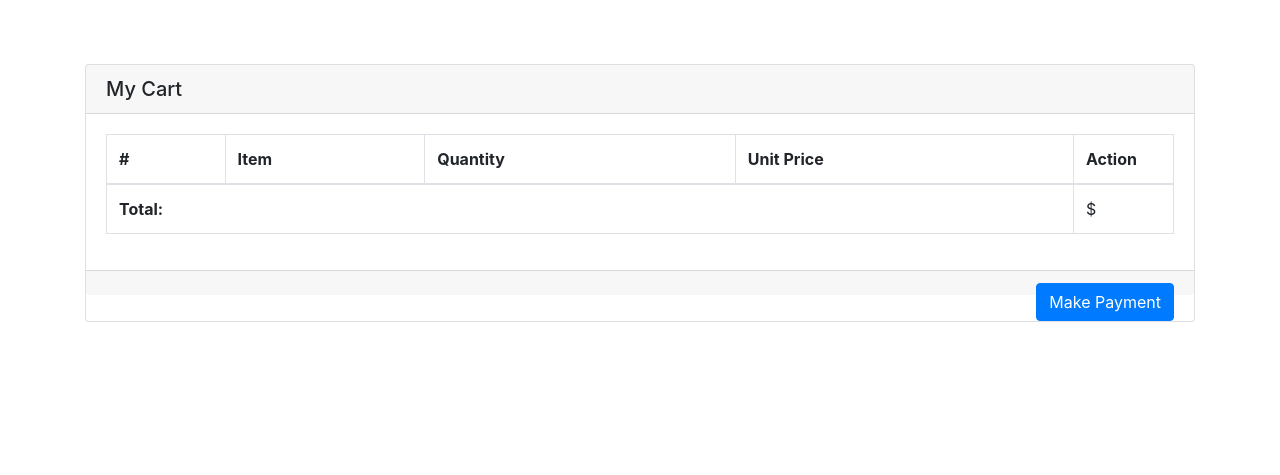
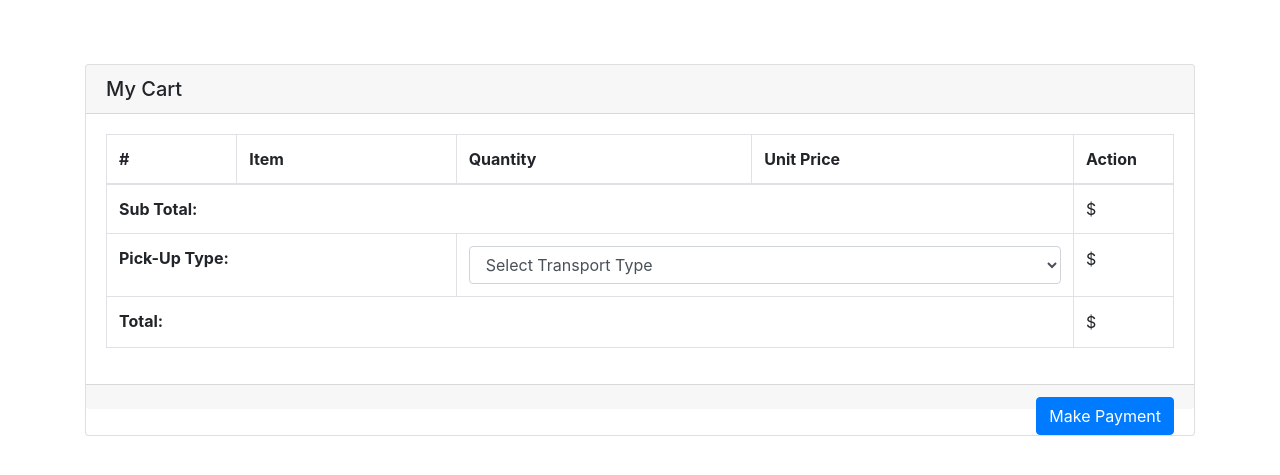
Before and after one commit to nathanieladeniran/nathcart, a PHP site: page /cart.php in a window 1280 px wide. Shown: the part 56-531 px from the top of the page. Run offline with PHP 8.4, Linux system fonts and the light colour scheme; the visitor is signed in with stand-in values (Sample User, id 1); data comes from the database, SQL or seed files in the repository; data that the repository does not hold is empty.

Commit message:
Updated the cart page to have a shipping method

```diff
--- a/cart.php
+++ b/cart.php
@@ -71,7 +71,7 @@
 
 
                         echo '
-                                <table id="cart-table" class="table table-hover table-bordered">
+                                <table id="cart-table" class="table table-bordered">
                                 <thead>
                                     <tr>
                                     <th scope="col">#</th>
@@ -113,10 +113,33 @@
                         echo '
                                 <tr>
                                     <th colspan="4" align="right">
+                                       Sub Total:
+                                    </th>
+                                    <td><input type="hidden" name="tot" id="tot" value="'. $_SESSION['total'] .'" /><input type="hidden" name="sesid" value="'. session_id() .'" />
+                                        $ '. $_SESSION['total'] .'
+                                    </td>
+                                </tr>
+                                <tr>
+                                    <th colspan="2" align="right">
+                                        Pick-Up Type:
+                                    </th>
+                                    <td colspan="2">
+                                        <select name="picktype" id="picktype" class="form-control">
+                                            <option value="">Select Transport Type</option>
+                                            <option value="0">Pick-Up</option>
+                                            <option value="5">UPS</option>
+                                        </select>
+                                    </td>
+                                    <td colspan="1" align="">
+                                    $<input type="text" value="" id="pickup" name="pickup" disabled style="background-color:#fff;border:none; width:50px;">
+                                    </td>
+                                </tr>
+                                <tr>
+                                    <th colspan="4" align="right">
                                         Total:
                                     </th>
-                                    <td><input type="hidden" name="tot" value="'. $_SESSION['total'] .'" /><input type="hidden" name="sesid" value="'. session_id() .'" />
-                                        $ '. $_SESSION['total'] .'
+                                    <td><input type="hidden" name="" id="" value="'. $_SESSION['total'] .'" /><input type="hidden" name="sesid" value="'. session_id() .'" />
+                                        $ <input type="text" name="showtot" value="" id="showtot" disabled style="background-color:#fff;border:none;width:50px;">
                                     </td>
                                 </tr>
 
@@ -135,7 +158,7 @@
 
                  <div class="card-footer">
                     <!--a class="btn btn-primary float-right" href="#" id="pay">Make Payment</a-->
-                     <button class="btn btn-primary float-right" type="button" id="pay" onclick="makePay()">Make Payment</button>
+                     <button class="btn btn-primary float-right" type="button" id="pay">Make Payment</button>
                 </div>
             </form>
         </div>
@@ -148,8 +171,16 @@
 
     <script>
         $(document).on('click','#pay',function(e){
+            shiptype=$('#picktype').val();
+
+            if(shiptype=='')
+                {
+                    alert('Transport Type Missing, Please Select An Option From The Drop Down');
+                }
+            else
+                {
                     var $this = $(this);
-            var loadingText = '<i class="fa fa-circle-o-notch fa-spin"></i> Adding New Material...';
+                    var loadingText = '<i class="fa fa-circle-o-notch fa-spin"></i> Processing Payment...';
                     if ($(this).html() !== loadingText) {
                       $this.data('original-text', $(this).html());
                     $this.html(loadingText);}
@@ -170,7 +201,7 @@
                          setTimeout(function() {
                       $this.html($this.data('original-text'));
                     }, 200);
-                location.reload();
+                        window.location.href='cart.php'
                     //$('#balrow').show();
                     }
                   },
@@ -183,9 +214,26 @@
                  }
                  });
                         return false;
+                }
         });
 
+        $(document).on('change', '#picktype', function(ev)
+        {
+            let shipping='';
+            let tfair=$(this).val();
+            let tot=parseFloat($('#tot').val());
+            if(tfair==='0')
+            {
+                shipping=0;
+            }
+            else if(tfair==='5')
+            {
+                shipping=5;
+            }
+            $('#pickup').val(shipping);
+            $('#showtot').val(shipping+tot);
 
+        });
     </script>
 </body>
 </html>
```
Lines whose indentation alone changed are shown as unchanged.
